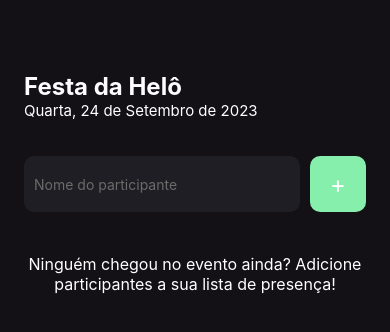
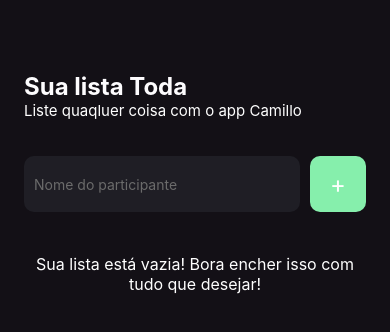
Before and after one commit to tonsn9/todolist, a React Native app: screen / in a window 390 px wide. Shown: the top 332 px of the page. Built offline with nearby package versions, Linux system fonts and the light colour scheme.

Commit message:
fix: change title text

```diff
--- a/package.json
+++ b/package.json
@@ -9,6 +9,7 @@
     "web": "expo start --web"
   },
   "dependencies": {
+    "@react-native-async-storage/async-storage": "~1.17.3",
     "expo": "~47.0.8",
     "expo-status-bar": "~1.4.2",
     "phosphor-react-native": "^1.1.2",
--- a/src/screens/Home/index.tsx
+++ b/src/screens/Home/index.tsx
@@ -52,8 +52,10 @@ export function Home() {
   return (
     <>
       <View style={styles.container}>
-        <Text style={styles.eventName}>Festa da Helô</Text>
-        <Text style={styles.eventDate}>Quarta, 24 de Setembro de 2023 </Text>
+        <Text style={styles.eventName}>Sua lista Toda</Text>
+        <Text style={styles.eventDate}>
+          Liste quaqluer coisa com o app Camillo{" "}
+        </Text>
         <View style={styles.form}>
           <TextInput
             style={styles.input}
@@ -82,8 +84,7 @@ export function Home() {
           showsVerticalScrollIndicator={false}
           ListEmptyComponent={() => (
             <Text style={styles.listEmptyText}>
-              Ninguém chegou no evento ainda? Adicione participantes a sua lista
-              de presença!
+              Sua lista está vazia! Bora encher isso com tudo que desejar!
             </Text>
           )}
         />
```
Also changed, not shown: 1 other file (tests, documents, lock files or other folders).
